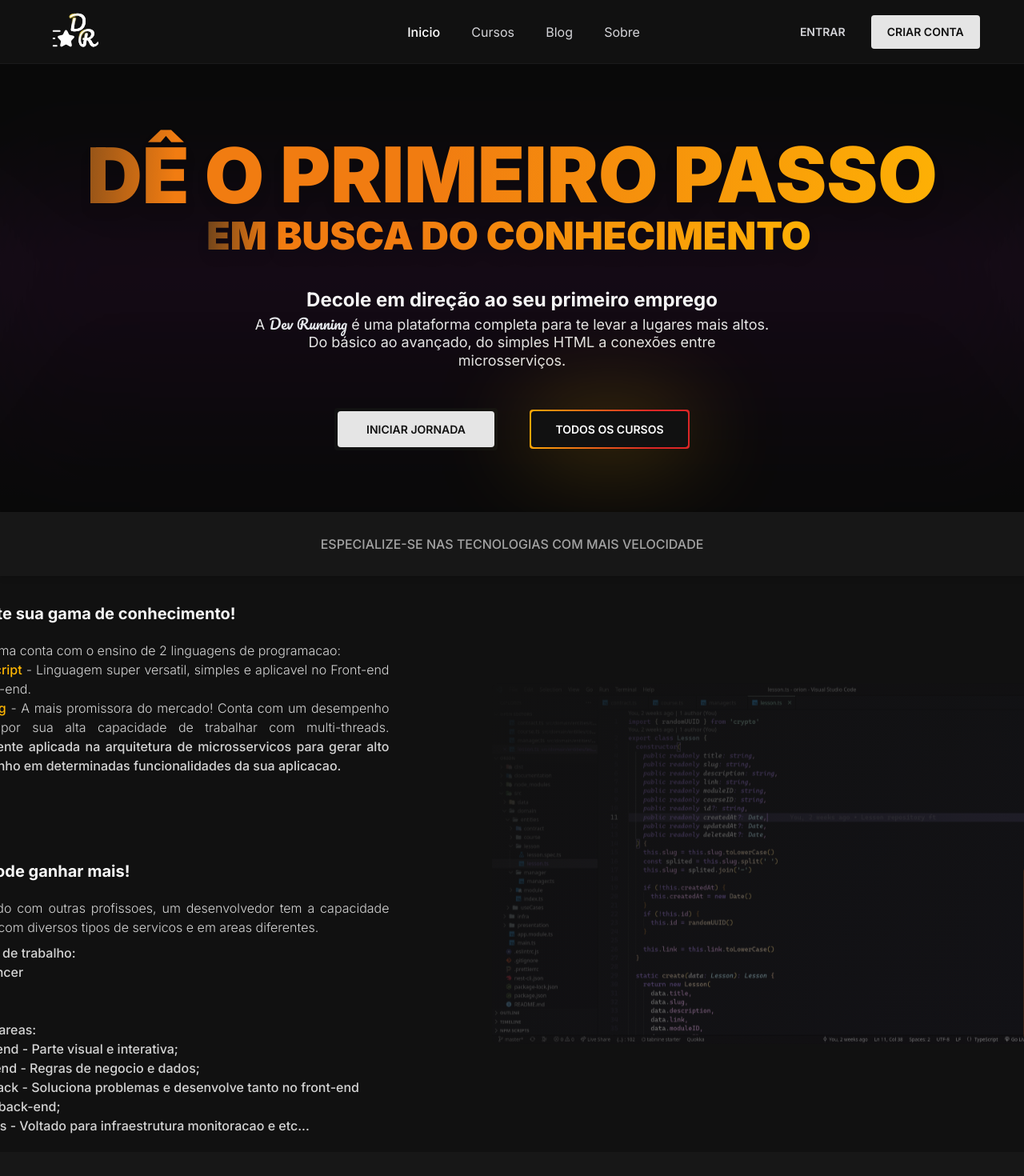
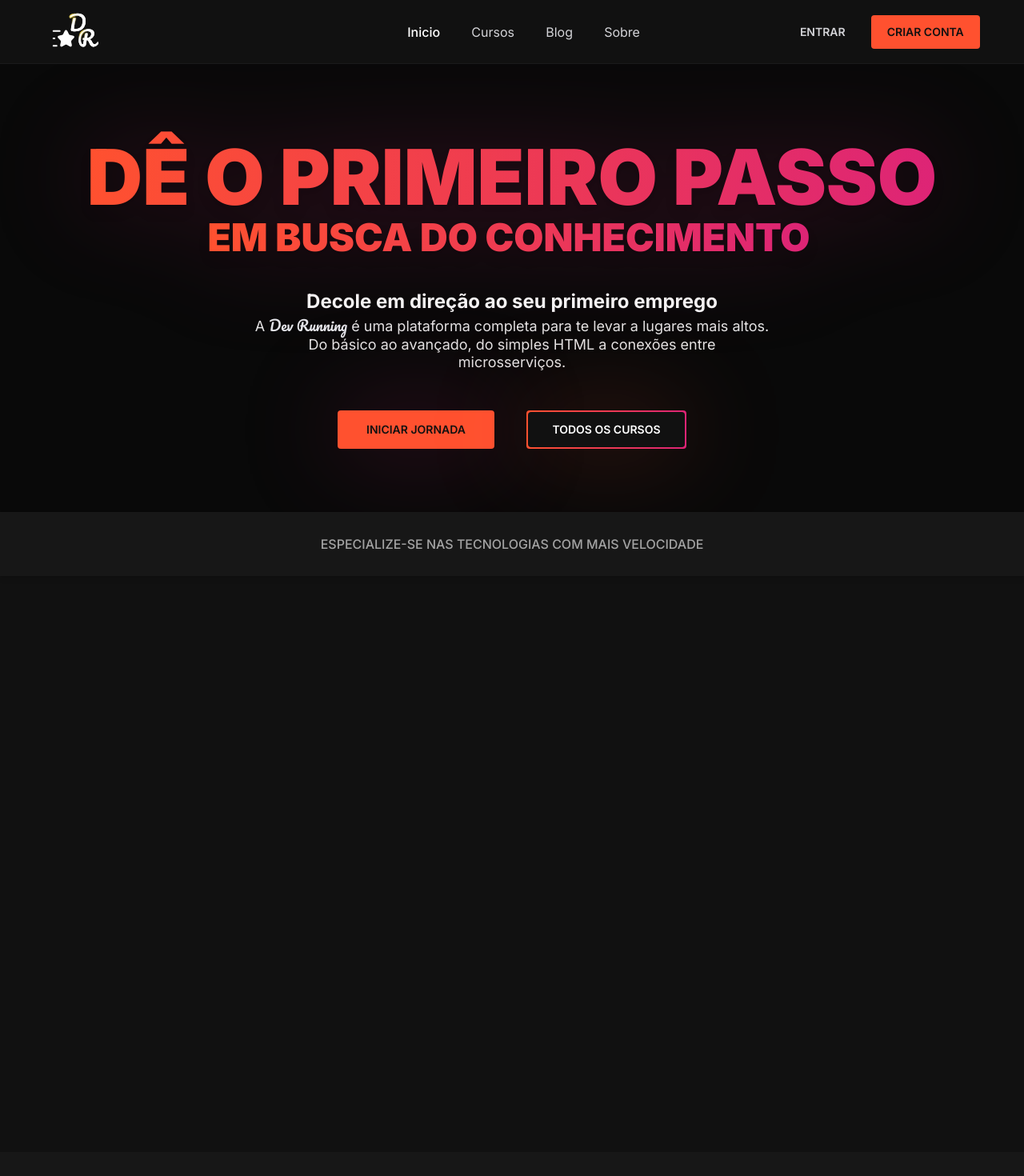
Before and after one commit to Dev-Running/next-v2, a Next.js app: page / in a window 1280 px wide. Shown: the top 1470 px of the page at 80% size. Built offline with nearby package versions, Linux system fonts and the light colour scheme.

Commit message:
change gradient

```diff
--- a/src/components/Button/Button.tsx
+++ b/src/components/Button/Button.tsx
@@ -1,13 +1,15 @@
 import { cva, VariantProps } from 'class-variance-authority'
 
-const buttonStyles = cva('transition-all  z-10 duration-200', {
+const buttonStyles = cva(
+  'transition-all flex items-center justify-center z-10 duration-200',
+  {
     variants: {
       intent: {
-      primary: 'bg-primary hover:brightness-[1.20] text-dark4 ',
+        primary: 'bg-primary hover:brightness-[1.20] text-dark ',
         dark: 'bg-dark text-neutral-300 hover:bg-neutral-900 ',
         light:
           'bg-neutral-200 text-dark hover:bg-neutral-1 hover:bg-neutral-100 ',
-      outlineGradientHomeStart: 'bg-dark text-white hover:bg-black/0  ',
+        outlineGradientHomeStart: 'bg-dark text-white hover:bg-black/0 ',
       },
       weight: {
         light: 'font-light',
@@ -17,8 +19,8 @@ const buttonStyles = cva('transition-all  z-10 duration-200', {
         medium: 'font-medium',
       },
       size: {
-      md: 'px-5 py-[0.688rem] text-sm',
-      lg: 'px-[1.875rem] py-[0.775rem] pb-[0.875rem] w-[196px] min-w-[196px] max-h-[45px]',
+        base: 'px-5 py-[0.688rem] text-sm',
+        lg: 'px-[1.875rem] py-[1.52rem]  w-[196px] min-w-[196px] max-h-[45px]',
       },
       textSize: {
         md: 'text-base',
@@ -30,12 +32,13 @@ const buttonStyles = cva('transition-all  z-10 duration-200', {
       },
     },
     defaultVariants: {
-    size: 'md',
+      size: 'base',
       weight: 'semibold',
       rounded: 'md',
       intent: 'primary',
     },
-})
+  }
+)
 
 export interface Props
   extends React.HTMLAttributes<HTMLButtonElement>,
--- /dev/null
+++ b/src/components/Button/OutlinedGradient.tsx
@@ -0,0 +1,62 @@
+import { cva, VariantProps } from 'class-variance-authority'
+
+const buttonStyles = cva(
+  ' flex items-center justify-center   transition-all ',
+  {
+    variants: {
+      intent: {
+        home: 'bg-dark text-white hover:bg-transparent',
+      },
+      size: {
+        md: 'px-5 py-[0.688rem] text-sm',
+        lg: 'px-[1.875rem] py-[0.775rem]  w-[196px] min-w-[196px] max-h-[45px]',
+      },
+      rounded: {
+        md: 'rounded-[4px]',
+      },
+      weight: {
+        light: 'font-light',
+        normal: 'font-normal',
+        semibold: 'font-semibold',
+        bold: 'font-bold',
+        medium: 'font-medium',
+      },
+    },
+    defaultVariants: {
+      size: 'md',
+      weight: 'semibold',
+      rounded: 'md',
+      intent: 'home',
+    },
+  }
+)
+
+interface Props
+  extends React.HTMLAttributes<HTMLButtonElement>,
+    VariantProps<typeof buttonStyles> {
+  text: string
+  gradient: string
+  outlinePadding: string
+}
+
+export const ButtonOutlinedGradient = ({
+  text,
+  intent,
+  gradient,
+  size,
+  weight,
+  rounded,
+  outlinePadding,
+  ...props
+}: Props) => {
+  return (
+    <div
+      style={{ backgroundImage: gradient, padding: outlinePadding }}
+      className={buttonStyles({ rounded })}
+    >
+      <button className={buttonStyles({ size, intent, weight })} {...props}>
+        {text}
+      </button>
+    </div>
+  )
+}
--- a/src/components/Header/Header.tsx
+++ b/src/components/Header/Header.tsx
@@ -47,7 +47,7 @@ export const Header = () => {
         >
           Entrar
         </a>
-        <Button text="CRIAR CONTA" intent="light" textSize="sm" />
+        <Button text="CRIAR CONTA" intent="primary" textSize="sm" />
       </div>
     </header>
   )
--- a/src/components/pages/Home/Screenshot.tsx
+++ b/src/components/pages/Home/Screenshot.tsx
@@ -1,15 +1,16 @@
 import clsx from 'clsx'
 import Image from 'next/image'
 
-export const HomeScreenshot = ({ active }) => {
+export const HomeScreenshot = ({ active }: { active: string }) => {
   return (
+    <div className=" bg-dark">
       <section
         id="screenshotHome"
         className={clsx(
-        'group flex min-h-[calc(100vh-80px)] flex-row justify-center  bg-[#111]  transition-all duration-1000 ',
+          'group flex min-h-[calc(100vh-80px)] flex-row justify-center   transition-all duration-1000 ',
           {
-          'gap-48': active === 'screenshotHome',
-          'gap-32': active !== 'screenshotHome',
+            'gap-48 opacity-100': active === 'screenshotHome',
+            'gap-32 opacity-0': active !== 'screenshotHome',
           }
         )}
       >
@@ -34,8 +35,8 @@ export const HomeScreenshot = ({ active }) => {
               <ul>
                 <li className="text-justify indent-2 font-light ">
                   • <b className="font-medium text-primary">Javascript</b> -
-                Linguagem super versatil, simples e aplicavel no Front-end e no
-                Back-end.
+                  Linguagem super versatil, simples e aplicavel no Front-end e
+                  no Back-end.
                 </li>
                 <li className=" text-justify indent-2 font-light ">
                   • <b className="font-medium text-primary">GoLang</b> - A mais
@@ -67,8 +68,9 @@ export const HomeScreenshot = ({ active }) => {
                 Voce pode ganhar mais!
               </h1>
               <p className=" mt-5 text-justify font-light ">
-              Comparado com outras profissoes, um desenvolvedor tem a capacidade
-              de lucrar com diversos tipos de servicos e em areas diferentes.
+                Comparado com outras profissoes, um desenvolvedor tem a
+                capacidade de lucrar com diversos tipos de servicos e em areas
+                diferentes.
               </p>
               <ul>
                 <p className=" mt-2 text-justify font-medium ">
@@ -79,7 +81,9 @@ export const HomeScreenshot = ({ active }) => {
                 </li>
                 <li className=" text-justify indent-2 font-medium ">• CLT</li>
                 <li className=" text-justify indent-2 font-medium ">• PJ</li>
-              <p className=" mt-0 text-justify font-medium ">Algumas areas:</p>
+                <p className=" mt-0 text-justify font-medium ">
+                  Algumas areas:
+                </p>
                 <li className=" text-justify indent-2 font-medium ">
                   • Front-end - Parte visual e interativa;
                 </li>
@@ -101,9 +105,13 @@ export const HomeScreenshot = ({ active }) => {
           alt="Foto de uma aula"
           src="/assets/home-screenshot.svg"
           width={800}
-        className="transition-all duration-1000 ease-in-out "
+          className={clsx('transition-all duration-1000 ease-in-out ', {
+            'scale-125': active === 'screenshotHome',
+            'scale-100': active !== 'screenshotHome',
+          })}
           height={500.13}
         />
       </section>
+    </div>
   )
 }
--- a/src/components/pages/Home/Section1.tsx
+++ b/src/components/pages/Home/Section1.tsx
@@ -1,43 +1,24 @@
 import { Button } from '@/components'
+import { ButtonOutlinedGradient } from '@/components/Button/OutlinedGradient'
 export const HomeSection1 = () => {
   return (
-    <section className="relative flex  flex-col  items-center justify-center gap-10 bg-startGradient  backdrop-blur-3xl">
+    <section className="relative flex  flex-col  items-center justify-center gap-10 bg-black    backdrop-blur-3xl">
       <div className="relative flex min-h-[calc(80vh_-_80px)] w-full flex-col items-center justify-center gap-10 bg-neutral-900/40  backdrop-blur-3xl ">
+        <div className="homeTitleShadow">
           <div className="flex flex-col items-center ">
             <div className="-mt-1 flex items-center justify-center gap-5 ">
-            <div
-              id="gradient"
-              className=" flex w-auto  items-center justify-center bg-clip-text pt-[1.15rem] drop-shadow-lg "
-            >
+              <div className=" homeTitleGradient flex w-auto items-center justify-center bg-clip-text pt-[1.15rem] drop-shadow-lg ">
                 <h1 className="h-full w-full  text-center text-8xl font-black text-transparent">
-                DÊ O
-              </h1>
-            </div>
-            <div
-              id="gradient1"
-              className="flex w-auto items-center justify-center bg-clip-text pt-4 drop-shadow-lg"
-            >
-              <h1 className="h-full w-full text-center text-8xl font-black text-transparent">
-                PRIMEIRO PASSO
+                  DÊ O PRIMEIRO PASSO
                 </h1>
               </div>
             </div>
-          <div className=" -mt-4 -ml-2 flex items-center justify-center gap-3 ">
-            <div
-              id="gradient2"
-              className="flex w-auto items-center justify-center bg-clip-text pt-5 drop-shadow-lg"
-            >
+            <div className="  -mt-4 -ml-2 flex items-center justify-center gap-3 ">
+              <div className="homeTitleGradient flex w-auto items-center justify-center bg-clip-text pt-5 drop-shadow-lg">
                 <h2 className=" text-center text-5xl font-black text-transparent">
-                EM
+                  EM BUSCA DO CONHECIMENTO
                 </h2>
               </div>
-            <div
-              id="gradient1"
-              className="flex w-auto items-center justify-center bg-clip-text pt-5 drop-shadow-lg"
-            >
-              <h2 className=" text-center text-5xl font-black text-transparent">
-                BUSCA DO CONHECIMENTO
-              </h2>
             </div>
           </div>
         </div>
@@ -54,20 +35,21 @@ export const HomeSection1 = () => {
             </p>
           </div>
           <div className=" flex items-center gap-10">
-            <div className="flex items-center justify-center rounded-[4px] border-2 border-dark bg-dark p-[2px] transition-all hover:border-neutral-900 hover:bg-neutral-900">
+            <div className="homeTitleButtonShadow">
               <Button
                 text="INICIAR JORNADA"
-                intent="light"
+                intent="primary"
                 size="lg"
                 textSize="sm"
               />
-            </div>
-            <div className="gradientPrimary flex  items-center justify-center  rounded-[4px] border-dark bg-dark p-[2px]  hover:border-neutral-700/90 hover:bg-neutral-900 ">
-              <Button
+            </div>{' '}
+            <div className="homeTitleButtonShadow2">
+              <ButtonOutlinedGradient
+                intent="home"
                 text="TODOS OS CURSOS"
-                intent="outlineGradientHomeStart"
-                textSize="sm"
                 size="lg"
+                outlinePadding="2px "
+                gradient="linear-gradient(92.51deg, #ff512f 0.0%, #dd2476 100%)"
               />
             </div>
           </div>
--- a/src/pages/index.tsx
+++ b/src/pages/index.tsx
@@ -10,14 +10,20 @@ export default function Home() {
   const [active, setActive] = useState('')
   useEffect(() => {
     window.onscroll = () => {
-      const element = document.getElementById('screenshotHome')
+      const screenshot = document.getElementById('screenshotHome')
+      const benefits = document.getElementById('benefitsHome')
       if (
-        window.scrollY >= element.offsetTop - 400 &&
-        window.scrollY <= element?.offsetTop + 400
+        window.scrollY >= screenshot.offsetTop - 400 &&
+        window.scrollY <= screenshot.offsetTop + 400
       ) {
         setActive('screenshotHome')
+      } else if (
+        window.scrollY >= screenshot.offsetTop + 401 &&
+        window.scrollY <= benefits.offsetTop + 400
+      ) {
+        setActive('benefitsHome')
       } else {
-        setActive('benefitsHome')
+        setActive('')
       }
     }
   }, [])
--- a/src/styles/globals.css
+++ b/src/styles/globals.css
@@ -34,8 +34,8 @@ body::-webkit-scrollbar-thumb {
 
 
 
-#gradient {
-        background: linear-gradient(92.51deg, #212121 -60.28%, #F17C11 50.17%);
+.homeTitleGradient {
+        background: linear-gradient(92.51deg, #ff512f 0.0%, #dd2476 100%);
         background-clip: text;
         -webkit-background-clip: text;
         -webkit-text-fill-color: transparent;
@@ -62,9 +62,14 @@ body::-webkit-scrollbar-thumb {
         -webkit-text-fill-color: transparent;
 }
 
-.gradientPrimary {
-        border-radius: 4px;
-        filter: drop-shadow(0px 0px 60px #FFB70360);
-        backdrop-filter: blur(10px);
-        background: linear-gradient(to left, #DC2626 23.35%, #FFB703 110.37%);
+.homeTitleButtonShadow {
+        filter: drop-shadow(0px 0px 60px #dd247640);
 }
+
+.homeTitleButtonShadow2 {
+        filter: drop-shadow(0px 0px 60px #ff512f40);
+}
+
+.homeTitleShadow {
+        filter: drop-shadow(0px 0px 60px #dd247640);
+}
--- a/tailwind.config.js
+++ b/tailwind.config.js
@@ -5,7 +5,7 @@ module.exports = {
   theme: {
     extend: {
       colors: {
-        primary: '#ffb703',
+        primary: '#ff512f',
         dark: '#111111',
         dark2: '#131313',
         dark3: '#171717',
@@ -20,7 +20,7 @@ module.exports = {
       },
       backgroundImage: {
         startGradient:
-          'linear-gradient(180deg, #000 11.28%, #18001Baa 44.55%, #000 100%)',
+          'linear-gradient(180deg, #000 11.28%, #18001B 44.55%, #000 100%)',
       },
     },
   },
```
Also changed, not shown: src/components/pages/Home/Benefits.tsx (+15 -10 lines). Lines whose indentation alone changed are shown as unchanged.
